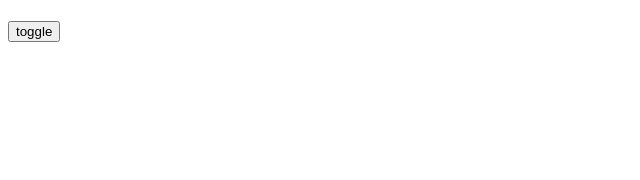
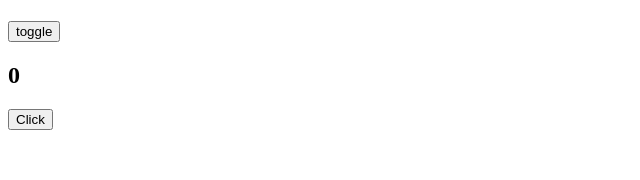
Before and after one commit to AsifKhan-tech/Mobile-development, a React (Vite) app in the folder 2-react-refresher.../: page / in a window 1280 px wide. Shown: the top 180 px of the page, without its empty margins (0-640 px from the left). Built offline with nearby package versions, Linux system fonts and the light colour scheme.

Commit message:
refactor App component to fix useEffect dependency and improve structure

```diff
--- a/2-react-refresher.../src/App.jsx
+++ b/2-react-refresher.../src/App.jsx
@@ -2,7 +2,7 @@
 // import "./App.css";
 
 function App() {
-  // const [count, setCount] = useState(0);
+  const [count, setCount] = useState(0);
   const [darkMode, setDarkMode] = useState(false);
   function onToggleTheme() {
     setDarkMode(!darkMode);
@@ -10,7 +10,8 @@
 
   useEffect(() => {
     console.log("Effect is running...");
-  });
+  }, [count]);
+
   return (
     <>
       {/* <main className="counter-app"> */}
@@ -32,6 +33,11 @@
         <button className="count-button" onClick={onToggleTheme}>
           toggle
         </button>
+
+        <h2>{count}</h2>
+        <button className="count-button" onClick={() => setCount(count + 1)}>
+          Click
+        </button>
       </main>
     </>
   );
```
